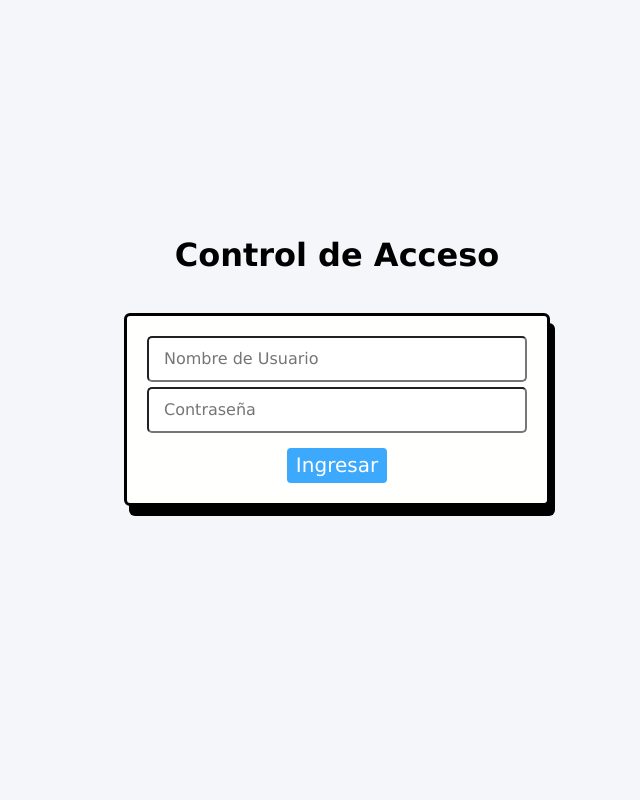
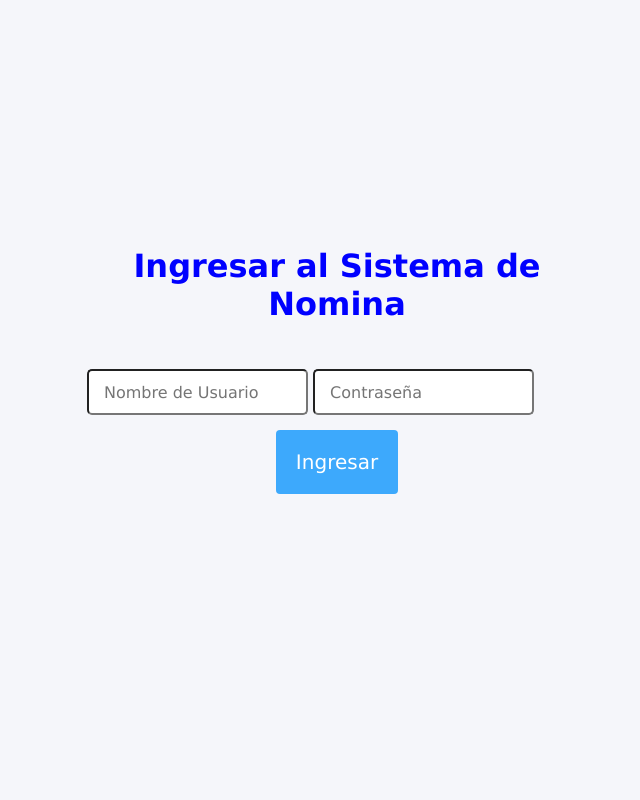
Before and after one commit to gorbash07/noapp, a PHP site: page /noapp/auth/login/index.php in a window 1280 px wide. Shown: the whole page, without its empty margins (303-943 px from the left). Run offline with PHP 8.4, Linux system fonts and the light colour scheme.

Commit message:
Arreglando login y haciendo modificaiones aun pendientes

```diff
--- a/auth/login/index.php
+++ b/auth/login/index.php
@@ -4,28 +4,30 @@
     <meta charset="UTF-8">
     <meta name="viewport" content="width=device-width, initial-scale=1.0">
     <title>Sistema NoApp - Iniciar Sesión</title>
-    <link rel="stylesheet" href="../../public/css/main.css">
+    <link rel="stylesheet" href="../../public/css/login.css">
 </head>
 <body style="background-color: #f5f6fa; margin: 0; padding: 0; min-height: 100vh;">
 
-    <div class="container" style="display: flex; flex-direction: column; align-items: center; justify-content: center; min-height: 90vh; margin: 0 auto; max-width: 420px;">
+    <div class="container container-login">
 
-        <div class="header" style="margin-bottom: 15px;">
-            <h1>Control de Acceso</h1>
+        <div class="title-login">
+            <h1>Ingresar al Sistema de Nomina</h1>
         </div>
 
         <div class="login" style="width: 100%; border-radius: 6px;">
-
-            <?php if(isset($_GET['error'])): ?>
-                <div style="color: red; padding: 15px 10px 0 10px; text-align: center; font-weight: bold; font-size: 14px;">
-                    <?php
+            <div id="error">
+                <h1 id="text-error" style="color:red"></h1>
+                <?php if(isset($_GET['error'])): ?>
+                    <div style="color: red; padding: 15px 10px 0 10px; text-align: center; font-weight: bold; font-size: 14px;">
+                        <?php
                         if ($_GET['error'] == '1') echo "Usuario o contraseña incorrectos.";
                         if ($_GET['error'] == 'vacio') echo "Por favor, rellena todos los campos.";
-                    ?>
+                        ?>
                 </div>
-            <?php endif; ?>
+                <?php endif; ?>
+            </div>
 
-            <form id="loginForm" class="content-form" action="proceso.php" method="POST">
+            <form id="loginForm" class="content-form" action="procesar.php" method="POST">
 
                 <input type="text" id="usuario" name="usuario" class="input-login" placeholder="Nombre de Usuario">
                 <input type="password" id="password" name="password" class="input-login" placeholder="Contraseña">
@@ -43,10 +45,12 @@
         document.getElementById('loginForm').addEventListener('submit', function(e) {
             const usuario = document.getElementById('usuario').value.trim();
             const contrasena = document.getElementById('password').value.trim();
-
+            const showError = document.getElementById('text-error');
             if (usuario === '' || contrasena === '') {
                 e.preventDefault();
-                alert('Introduce tu usuario y contraseña para ingresar.');
+                showError.style.animation = 'entradaSuave 4s '
+                showError.textContent = 'Introduce tu usuario y contraseña para ingresar.';
+
             }
         });
     </script>
--- a/index.php
+++ b/index.php
@@ -16,7 +16,7 @@
       <form>
 	<div class="content-form">
       <a href="#" class="btn btn-consulta">Consulta de nomina</a>
-      <a href="#" class="btn btn-acceso">Acceder al sistema</a>
+      <a href="auth/login/index.php" class="btn btn-acceso">Acceder al sistema</a>
 	</div>
  </form>
     </div>
--- /dev/null
+++ b/public/css/login.css
@@ -0,0 +1,57 @@
+* {
+    font-family: Verdana, Geneva, Tahoma, sans-serif;
+}
+
+.container {
+    display: grid;
+    grid-template-areas:
+        "header header"
+        "login content"
+        "footer footer";
+    grid-template-columns: 1fr 3fr;
+    gap: 3px;
+    margin: 20px;
+
+}
+
+.container-login {
+    display: flex;
+    flex-direction: column;
+    align-items: center;
+    justify-content: center;
+    min-height: 90vh;
+    margin: 0 auto;
+    max-width: 500px;
+}
+.title-login{
+    text-align: center;
+    color:blue;
+}
+
+.container-login .input-login {
+    height: 40px;
+    padding-left: 15px;
+    margin-bottom: 5px;
+    border-radius: 5px;
+    font-size: 16px;
+}
+.container-login .btn-form {
+    font-size: 20px;
+    background-color: #3da9fc;
+    border: none;
+    color: white;
+    padding: 20px;
+}
+
+
+/*ANIMACIONES*/
+@keyframes entradaSuave {
+  from {
+    opacity: 0;
+    transform: translateY(20px);
+  }
+  to {
+    opacity: 1;
+    transform: translateY(0);
+  }
+}
--- a/public/css/main.css
+++ b/public/css/main.css
@@ -19,34 +19,24 @@ h1 {
 
 }
 
+.container-login {
+    display: flex;
+    flex-direction: column;
+    align-items: center;
+    justify-content: center;
+    min-height: 90vh;
+    margin: 0 auto;
+    max-width: 420px;
+}
+
 .container .header {
     grid-area: header;
     text-align: center;
 }
 
-.container .login {
-    grid-area: login;
-    background-color: #fffffe;
-    border: solid;
-    box-shadow: 5px 10px;
-}
 
-.container .login .input-login {
-    height: 40px;
-    padding-left: 15px;
-    margin-bottom: 5px;
-    border-radius: 5px;
-    font-size: 16px;
-}
 
-.container .login .btn-form {
-    height: 35px;
-    width: 100px;
-    font-size: 20px;
-    background-color: #3da9fc;
-    border: none;
-    color: white;
-}
+
 
 .content-form {
     display: flex;
@@ -70,17 +60,20 @@ h1 {
     text-decoration: none;
     padding: 20px;
 }
+
 .btn-consulta {
-    background-color:#139940;
+    background-color: #139940;
     color: #fffffe;
     margin-bottom: 10px;
     border-radius: 8px;
 }
-.btn-consulta:hover{
+
+.btn-consulta:hover {
     background-color: #09471e;
     transform: translateY(-4px);
     box-shadow: 0 10px 20px rgba(0, 0, 0, 0.15);
 }
+
 .btn-acceso {
     background-color: #3da9fc;
     color: #fffffe;
```
